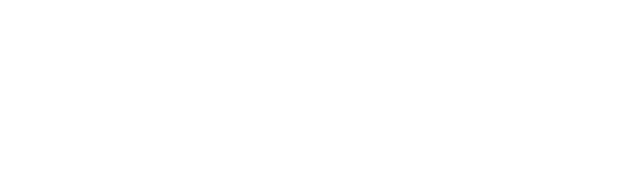
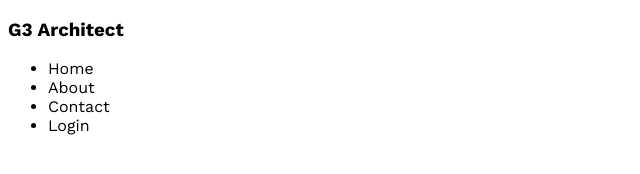
Before and after one commit to ataullah4d/g3-architects-website, a plain HTML site: page index.html in a window 1280 px wide. Shown: the whole page, without its empty margins (0-640 px from the left). Drawn offline with nearby package versions, Linux system fonts and the light colour scheme.

Commit message:
setup google font work

```diff
--- a/index.html
+++ b/index.html
@@ -3,8 +3,25 @@
 <head>
             <meta charset="UTF-8">
             <meta name="viewport" content="width=device-width, initial-scale=1.0">
-            <title>g3 Architect</title>
+            <title>G3 Architect</title>
             <link rel="stylesheet" href="styles/architect.css">
+            <header>
+                        <h3>G3 Architect</h3>
+                        <ul>
+                                   <li><a href=""></a>Home</li>
+                                   <li><a href=""></a>About</li>
+                                   <li><a href=""></a>Contact</li>
+                                   <li><a href=""></a>Login</li>
+                        </ul>
+
+            </header>
+            <main>
+
+            </main>
+            <footer>
+
+            </footer>
+
 </head>
 <body>
 
--- a/styles/architect.css
+++ b/styles/architect.css
@@ -0,0 +1,6 @@
+
+@import url('https://fonts.googleapis.com/css2?family=Work+Sans:wght@400;500;600;700;800&display=swap');
+
+*{
+            font-family: 'Work Sans', sans-serif
+}
```
